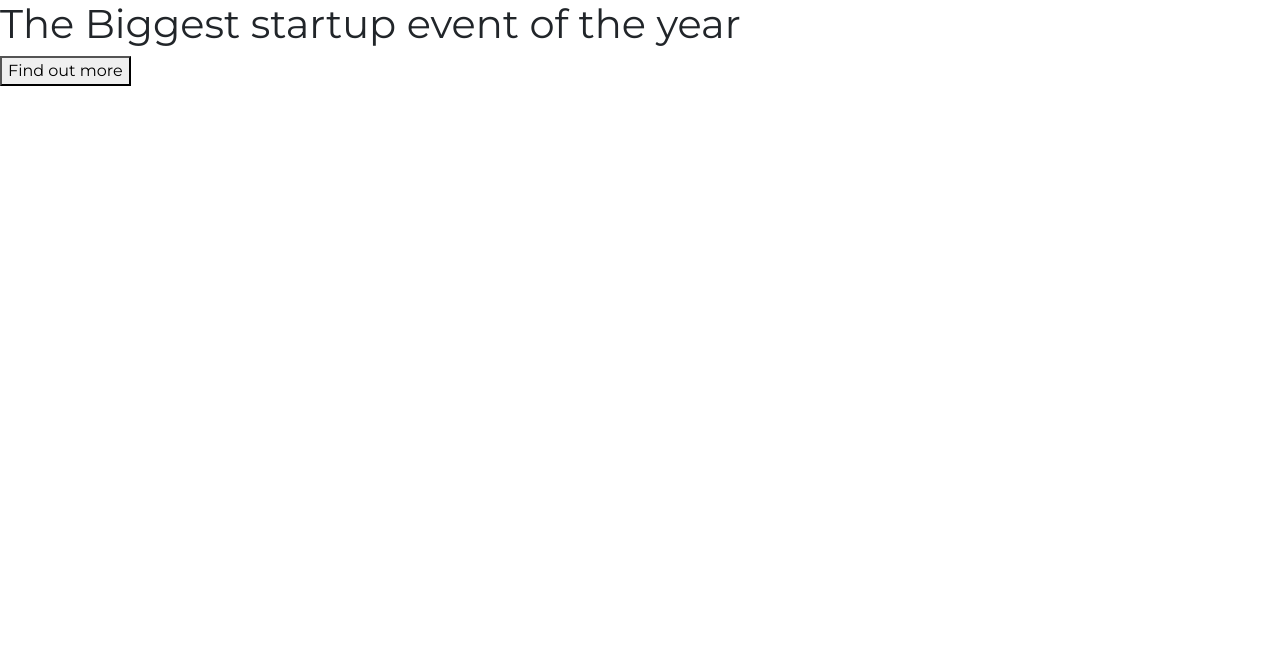
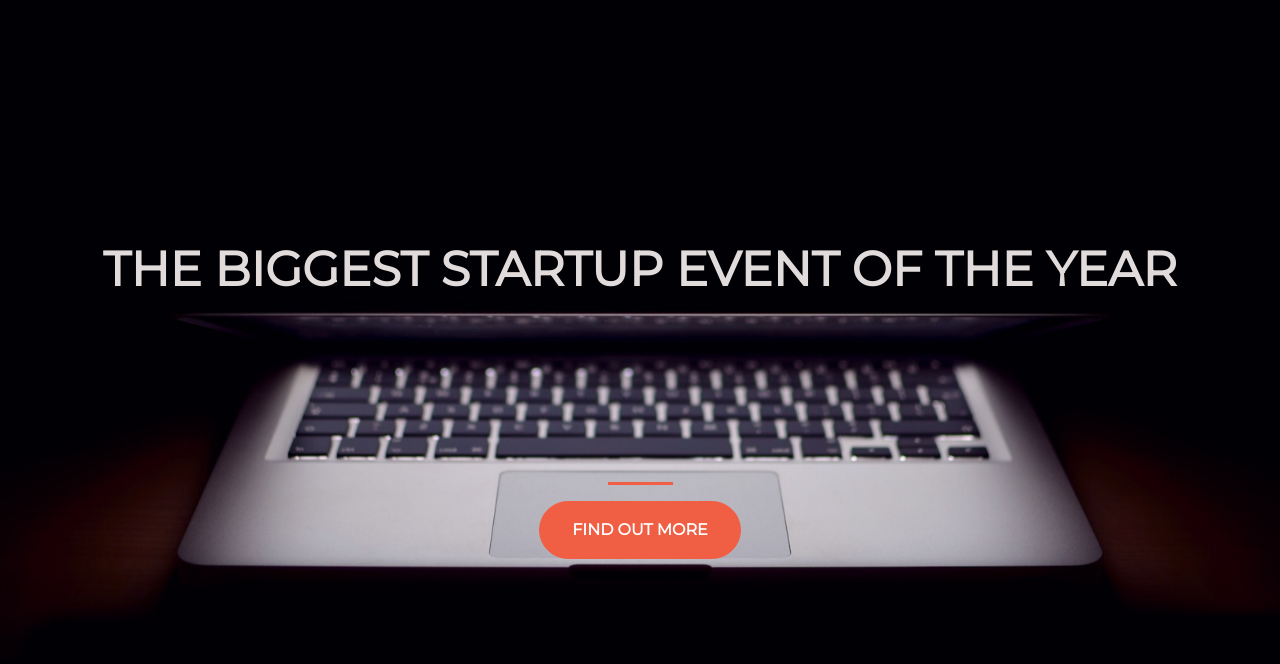
Before and after one commit to poojithaa9177/poojithaa9177.github.io, a plain HTML site: page index.html in a window 1280 px wide. Drawn offline with nearby package versions, Linux system fonts and the light colour scheme.

Commit message:
Add files via upload

```diff
--- a/index.html
+++ b/index.html
@@ -2,20 +2,33 @@
 <html>
   <head>
     <title>Startup</title>
+    <!-- Required meta tags -->
+    <meta charset="utf-8">
+    <meta name="viewport" content="width=device-width, initial-scale=1, shrink-to-fit=no">
 
     <!-- Google Fonts -->
     <link href="https://fonts.googleapis.com/css?family=Montserrat" rel="stylesheet">
 
     <!-- Bootstrap CSS from a CDN. This way you don't have to include the bootstrap file yourself -->
     <link rel="stylesheet" href="https://stackpath.bootstrapcdn.com/bootstrap/4.3.1/css/bootstrap.min.css" integrity="sha384-ggOyR0iXCbMQv3Xipma34MD+dH/1fQ784/j6cY/iJTQUOhcWr7x9JvoRxT2MZw1T" crossorigin="anonymous">
-
     <!-- Your own stylesheet -->
     <link rel="stylesheet" type="text/css" href="style.css">
   </head>
   <body>
+    <div class="container d-flex align-items-center h-100">
+      <div class="row">
+        <header class="text-center col-12">
+          <h1 class="text-uppercase"><strong>The biggest startup event of the year</strong></h1>
+        </header>
+        <div class="buffer col-12"></div>
+        <section class="text-center col-12">
+          <hr>
+          <a href="https://mailchi.mp/16759787b0c2/zitm"
+          <button class="btn btn-primary btn-xl">Find out more</button>
 
-<h1>The Biggest startup event of the year</h1>
-<button>Find out more</button>
-
+        </a>
+        </section>
+      </div>
+    </div>
   </body>
 </html>
--- a/style.css
+++ b/style.css
@@ -3,4 +3,45 @@ html {
   width: 100%;
   height: 100%;
   font-family: 'Montserrat', sans-serif;
+  background: url(header.jpg) no-repeat center center fixed;
+  -webkit-background-size: cover;
+  -moz-background-size: cover;
+  -o-background-size: cover;
+  background-size: cover;
 }
+
+h1 {
+  font-size: 3rem;
+  color: #e2dbdb;
+}
+
+hr {
+  border-color: #F05F44;
+  border-width: 3px;
+  max-width: 65px;
+}
+
+.buffer {
+  height: 10rem;
+}
+
+.btn {
+  font-weight: 700;
+  border-radius: 300px;
+  text-transform: uppercase;
+}
+
+.btn-primary {
+  background-color: #F05F44;
+  border-color: #F05F44;
+}
+
+.btn-primary:hover {
+  background-color: #ee4b08;
+  border-color: #ee4b08;
+  border-width: 4px;
+}
+
+.btn-xl {
+  padding: 1rem 2rem;
+}
```
